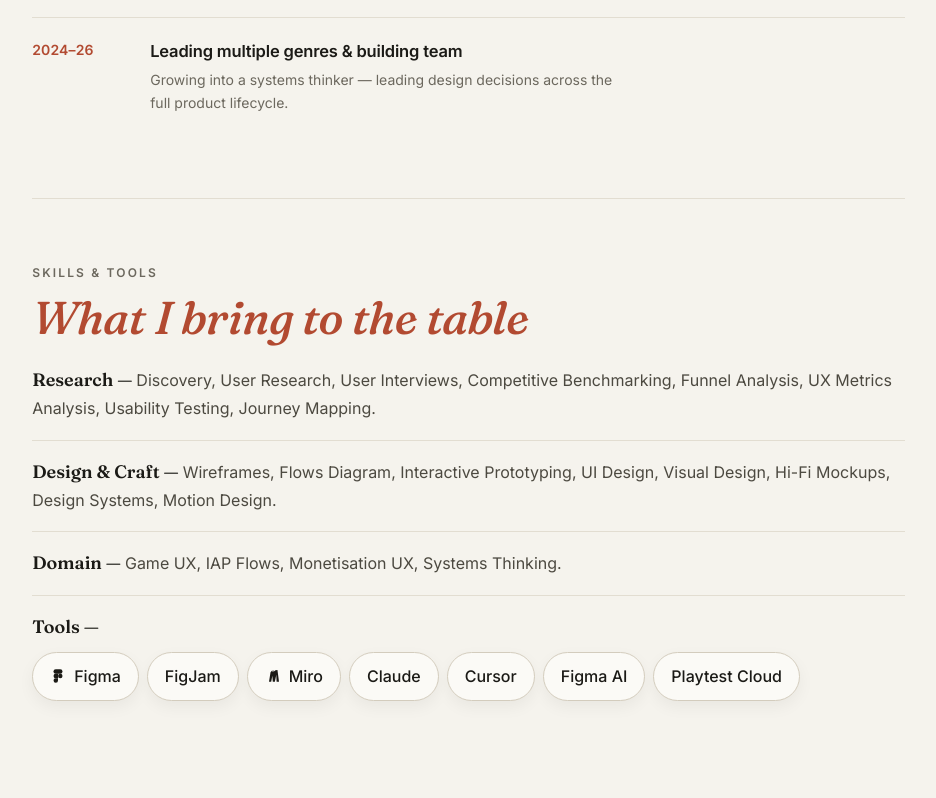
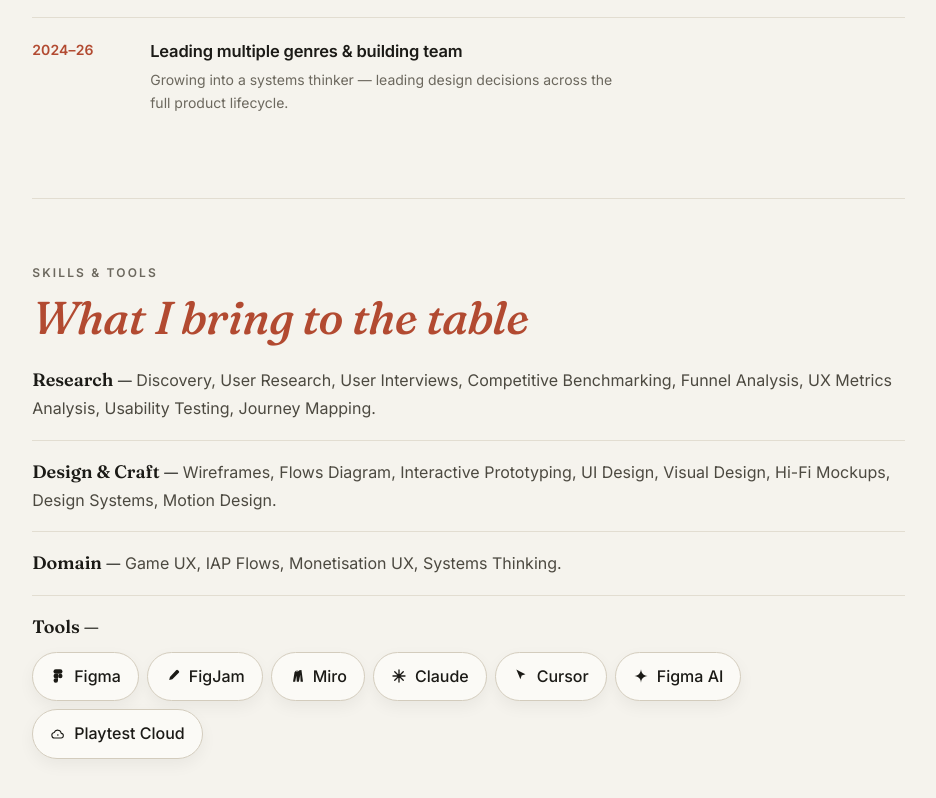
Before and after one commit to shilparajak/portfolio, a plain HTML site: page index.html in a window 1280 px wide. Shown: the part 1543-2341 px from the top of the page, without its empty margins (341-1277 px from the left). Before the commit the page ends 2305 px from the top, so only its background shows below. Drawn offline with Linux system fonts and the light colour scheme.

Commit message:
Add icons to all tool pills (FigJam, Claude, Cursor, Figma AI, Playtest Cloud)

```diff
--- a/index.html
+++ b/index.html
@@ -401,12 +401,12 @@
         <div class="sk-line"><h4>Tools&nbsp;—&nbsp;</h4>
           <div class="toolrow">
             <span class="pill tool"><svg viewBox="0 0 24 24" fill="currentColor" aria-hidden="true"><path d="M8.6 2h3.4v6.7H8.6a3.35 3.35 0 1 1 0-6.7z"/><path d="M12 2h3.4a3.35 3.35 0 0 1 0 6.7H12V2z"/><circle cx="15.4" cy="12" r="3.35"/><path d="M8.6 8.7H12v6.6H8.6a3.3 3.3 0 1 1 0-6.6z"/><path d="M8.6 15.3H12v3.3a3.35 3.35 0 1 1-3.4-3.3z"/></svg>Figma</span>
-            <span class="pill tool">FigJam</span>
+            <span class="pill tool"><svg viewBox="0 0 24 24" fill="currentColor" aria-hidden="true"><path d="M16.7 3.3a2 2 0 0 1 2.8 0l1.2 1.2a2 2 0 0 1 0 2.8l-9.7 9.7-4.7 1.1 1.1-4.7 9.3-10.1z"/></svg>FigJam</span>
             <span class="pill tool"><svg viewBox="0 0 24 24" fill="currentColor" aria-hidden="true"><path d="M15.6 3.2 12.4 6l1.2-2.9L10.5 6l.9-3L8.3 6.4 6 20.8h3.3l1.7-9.3.7 9.3h3.1l2.1-10.7.5 10.7H21L18.7 3z"/></svg>Miro</span>
-            <span class="pill tool">Claude</span>
-            <span class="pill tool">Cursor</span>
-            <span class="pill tool">Figma AI</span>
-            <span class="pill tool">Playtest Cloud</span>
+            <span class="pill tool"><svg viewBox="0 0 24 24" fill="none" stroke="currentColor" stroke-width="2" stroke-linecap="round" aria-hidden="true"><path d="M12 3v18M3 12h18M5.6 5.6l12.8 12.8M18.4 5.6 5.6 18.4"/></svg>Claude</span>
+            <span class="pill tool"><svg viewBox="0 0 24 24" fill="currentColor" aria-hidden="true"><path d="M5 2.4 18.7 9.3l-5.7 1.9-1.9 5.7z"/></svg>Cursor</span>
+            <span class="pill tool"><svg viewBox="0 0 24 24" fill="currentColor" aria-hidden="true"><path d="M12 2c.4 3.7 1.2 5.4 2.9 7.1S18.3 11.6 22 12c-3.7.4-5.4 1.2-7.1 2.9S12.4 18.3 12 22c-.4-3.7-1.2-5.4-2.9-7.1S5.7 12.4 2 12c3.7-.4 5.4-1.2 7.1-2.9S11.6 5.7 12 2z"/></svg>Figma AI</span>
+            <span class="pill tool"><svg viewBox="0 0 24 24" fill="none" stroke="currentColor" stroke-width="1.6" aria-hidden="true"><path d="M7.5 18h9a3.5 3.5 0 0 0 .4-6.98A5.5 5.5 0 0 0 6.3 9.8 3.2 3.2 0 0 0 7.5 18z"/><path d="M11 11.9v3l2.6-1.5z" fill="currentColor" stroke="none"/></svg>Playtest Cloud</span>
           </div>
         </div>
       </div>
```
